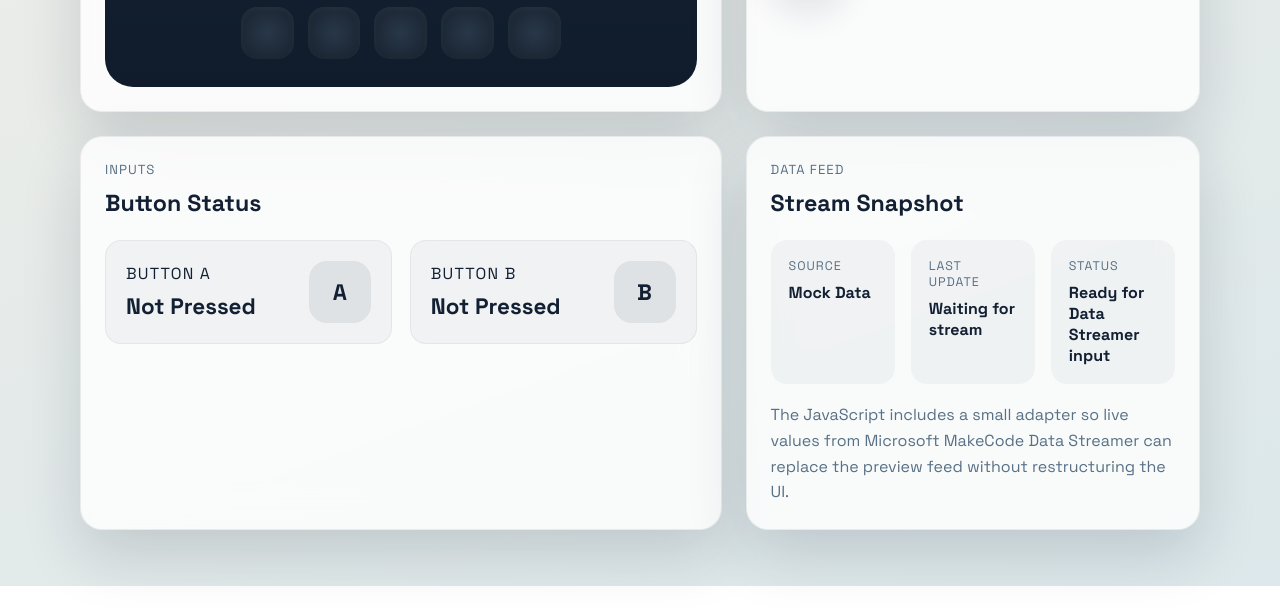
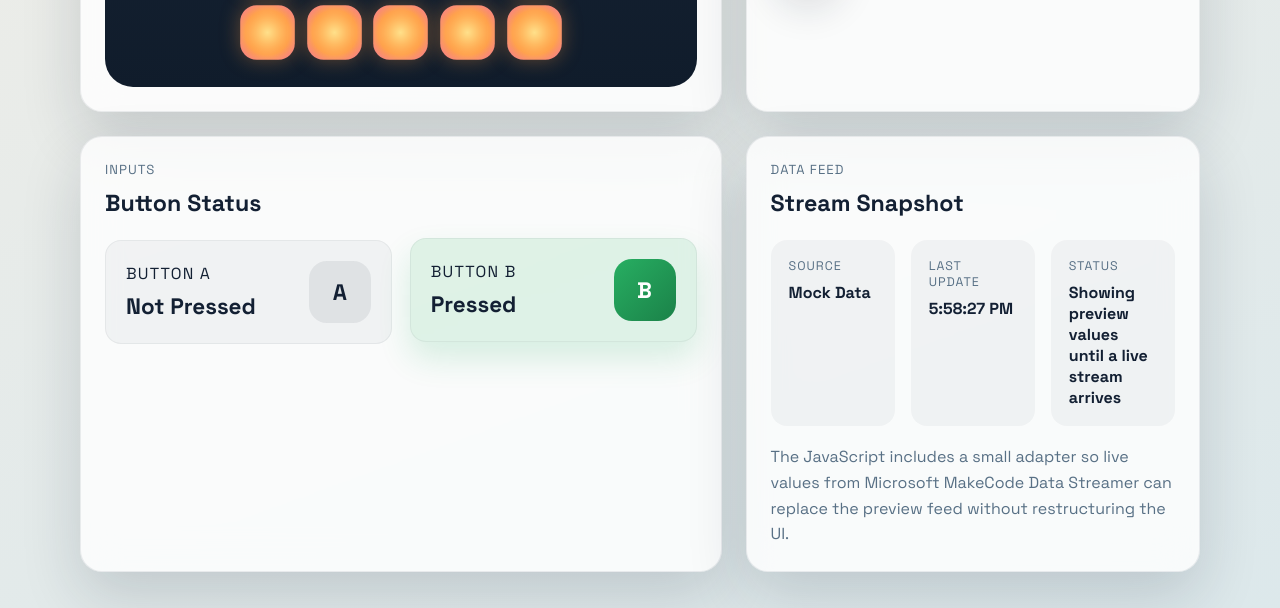
Before and after one commit to Abomba06/microbit-feedback-dashboard, a plain HTML site: page index.html in a window 1280 px wide. Shown: the part 689-1297 px from the top of the page. Before the commit the page ends 1275 px from the top, so only its background shows below. Drawn offline with Linux system fonts and the light colour scheme.

Commit message:
Hook up the live dashboard behaviors

```diff
--- a/app.js
+++ b/app.js
@@ -1,5 +1,15 @@
 const ledGrid = document.getElementById("led-grid");
 const cells = [];
+const temperatureValue = document.getElementById("temperature-value");
+const thermometerFill = document.getElementById("thermometer-fill");
+const connectionPill = document.getElementById("connection-pill");
+const sourceName = document.getElementById("source-name");
+const lastUpdate = document.getElementById("last-update");
+const streamStatus = document.getElementById("stream-status");
+const buttonAState = document.getElementById("button-a-state");
+const buttonBState = document.getElementById("button-b-state");
+const buttonACard = document.getElementById("button-a-card");
+const buttonBCard = document.getElementById("button-b-card");
 
 for (let index = 0; index < 25; index += 1) {
   const cell = document.createElement("div");
@@ -7,3 +17,146 @@ for (let index = 0; index < 25; index += 1) {
   ledGrid.appendChild(cell);
   cells.push(cell);
 }
+
+const mockFrames = [
+  {
+    ledMatrix: [
+      0, 1, 0, 1, 0,
+      0, 1, 0, 1, 0,
+      0, 0, 1, 0, 0,
+      1, 0, 0, 0, 1,
+      0, 1, 1, 1, 0,
+    ],
+    buttonA: false,
+    buttonB: false,
+    temperature: 23,
+  },
+  {
+    ledMatrix: [
+      0, 1, 1, 1, 0,
+      1, 0, 0, 0, 1,
+      1, 0, 1, 0, 1,
+      1, 0, 0, 0, 1,
+      0, 1, 1, 1, 0,
+    ],
+    buttonA: true,
+    buttonB: false,
+    temperature: 25,
+  },
+  {
+    ledMatrix: [
+      1, 1, 1, 1, 1,
+      1, 0, 0, 0, 1,
+      1, 0, 1, 0, 1,
+      1, 0, 0, 0, 1,
+      1, 1, 1, 1, 1,
+    ],
+    buttonA: false,
+    buttonB: true,
+    temperature: 27,
+  },
+];
+
+const initialState = {
+  ledMatrix: Array(25).fill(0),
+  buttonA: false,
+  buttonB: false,
+  temperature: 24,
+  source: "Mock Data",
+  connected: false,
+};
+
+let currentState = initialState;
+let frameIndex = 0;
+
+function clamp(value, min, max) {
+  return Math.min(Math.max(value, min), max);
+}
+
+function normalizeLedMatrix(ledMatrix) {
+  if (!Array.isArray(ledMatrix)) {
+    return currentState.ledMatrix;
+  }
+
+  const expanded = ledMatrix.slice(0, 25).map((value) => (Number(value) > 0 ? 1 : 0));
+
+  while (expanded.length < 25) {
+    expanded.push(0);
+  }
+
+  return expanded;
+}
+
+function setButtonState(card, labelNode, isPressed) {
+  card.classList.toggle("is-pressed", isPressed);
+  labelNode.textContent = isPressed ? "Pressed" : "Not Pressed";
+}
+
+function renderDashboard(state) {
+  currentState = {
+    ...currentState,
+    ...state,
+    ledMatrix: normalizeLedMatrix(state.ledMatrix ?? currentState.ledMatrix),
+  };
+
+  currentState.ledMatrix.forEach((value, index) => {
+    cells[index].classList.toggle("is-on", value === 1);
+  });
+
+  setButtonState(buttonACard, buttonAState, Boolean(currentState.buttonA));
+  setButtonState(buttonBCard, buttonBState, Boolean(currentState.buttonB));
+
+  const safeTemperature = Number.isFinite(Number(currentState.temperature))
+    ? Number(currentState.temperature)
+    : 0;
+  const fillPercent = clamp(((safeTemperature + 5) / 45) * 100, 8, 100);
+
+  temperatureValue.textContent = `${Math.round(safeTemperature)}`;
+  thermometerFill.style.height = `${fillPercent}%`;
+
+  sourceName.textContent = currentState.source;
+  lastUpdate.textContent = new Date().toLocaleTimeString([], {
+    hour: "numeric",
+    minute: "2-digit",
+    second: "2-digit",
+  });
+  streamStatus.textContent = currentState.connected
+    ? "Receiving live micro:bit values"
+    : "Showing preview values until a live stream arrives";
+  connectionPill.textContent = currentState.connected ? "Live Stream Active" : "Preview Mode";
+}
+
+function nextMockFrame() {
+  const frame = mockFrames[frameIndex % mockFrames.length];
+  frameIndex += 1;
+  renderDashboard({
+    ...frame,
+    source: "Mock Data",
+    connected: false,
+  });
+}
+
+// Data Streamer integration point:
+// Replace the preview feed by calling `window.updateMicrobitDashboard(...)`
+// whenever MakeCode Data Streamer emits a new row of values.
+// Example payload:
+// {
+//   ledMatrix: [0, 1, 0, ... 25 total values],
+//   buttonA: 1,
+//   buttonB: 0,
+//   temperature: 24
+// }
+window.updateMicrobitDashboard = function updateMicrobitDashboard(payload) {
+  renderDashboard({
+    ledMatrix: payload.ledMatrix,
+    buttonA: Boolean(Number(payload.buttonA)),
+    buttonB: Boolean(Number(payload.buttonB)),
+    temperature: Number(payload.temperature),
+    source: "Microsoft MakeCode Data Streamer",
+    connected: true,
+  });
+};
+
+renderDashboard(initialState);
+nextMockFrame();
+window.setInterval(nextMockFrame, 2400);
--- a/styles.css
+++ b/styles.css
@@ -176,6 +176,14 @@ h1 {
   transition: transform 180ms ease, box-shadow 180ms ease, background 220ms ease;
 }
 
+.led-cell.is-on {
+  transform: translateY(-1px) scale(1.03);
+  background: radial-gradient(circle, #ffe08a, #ff9a3d 58%, #ef476f 100%);
+  box-shadow:
+    0 0 20px rgba(255, 154, 61, 0.35),
+    inset 0 0 18px rgba(255, 255, 255, 0.34);
+}
+
 .panel-temp,
 .panel-buttons,
 .panel-stream {
@@ -263,6 +271,12 @@ h1 {
   transition: transform 180ms ease, box-shadow 180ms ease, background 180ms ease;
 }
 
+.button-card.is-pressed {
+  transform: translateY(-2px);
+  background: rgba(24, 169, 87, 0.12);
+  box-shadow: 0 16px 32px rgba(24, 169, 87, 0.16);
+}
+
 .button-state {
   margin-top: 8px;
   font-size: 1.4rem;
@@ -278,6 +292,11 @@ h1 {
   background: rgba(19, 32, 51, 0.08);
   font-size: 1.4rem;
   font-weight: 700;
+}
+
+.button-card.is-pressed .button-indicator {
+  background: linear-gradient(135deg, rgba(24, 169, 87, 0.92), rgba(14, 122, 62, 0.94));
+  color: #fff;
 }
 
 .stream-metadata {
```
